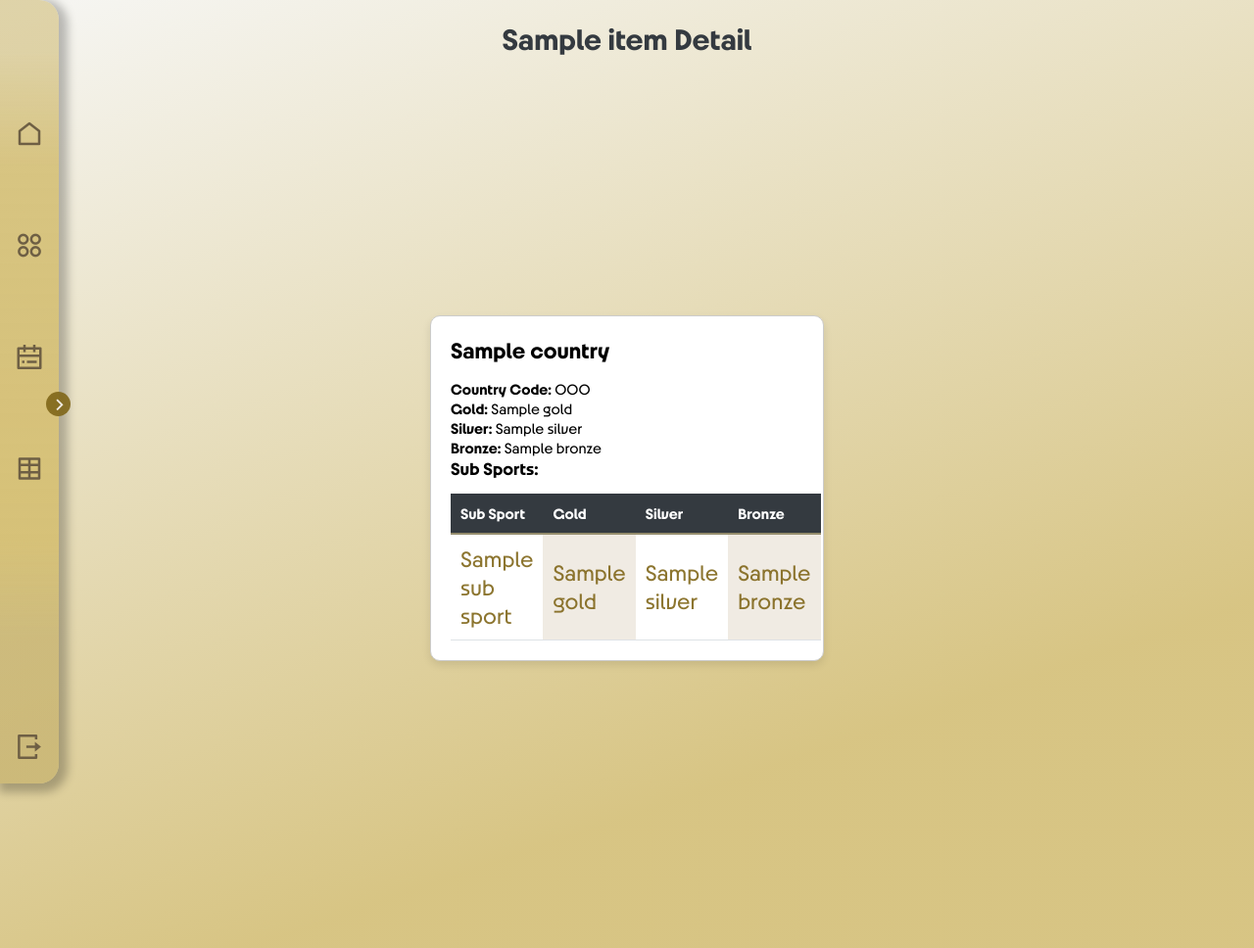
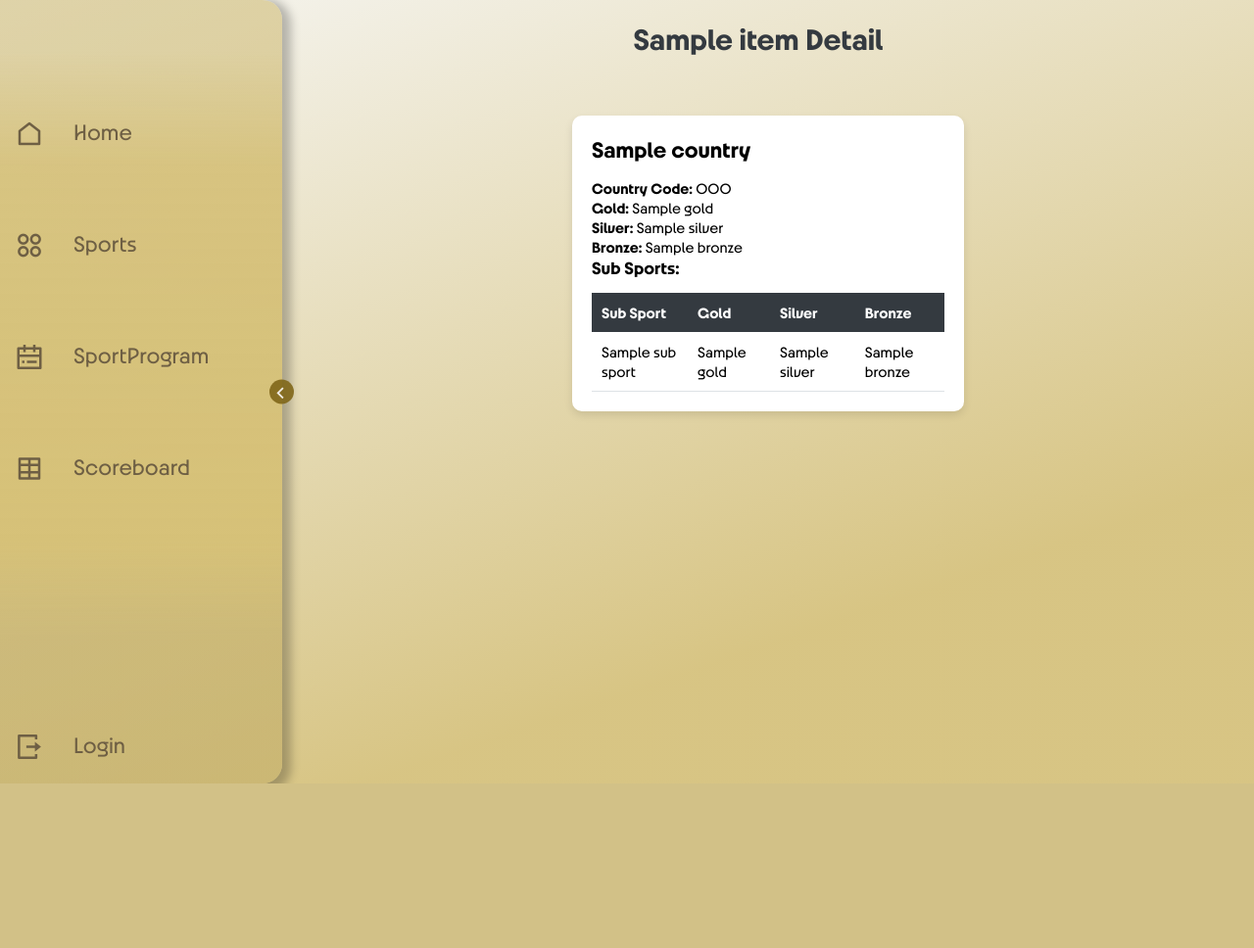
Before and after one commit to kuisskui/Audience-Application, a Django app: page /sport/1 in a window 1280 px wide. Shown: the whole page at 98% size. After the commit the page ends 800 px from the top, so only its background shows below. Run offline with Django 4.2, Linux system fonts and the light colour scheme; tables that the repository leaves empty hold one stand-in row (values such as "Sample post"); a database or web service that is not in the repository returns one stand-in record (values such as "Sample title"); data that the repository does not hold is empty; some libraries are stand-ins or nearby versions.

```diff
--- a/audience/static/audience/base.css
+++ b/audience/static/audience/base.css
@@ -36,19 +36,19 @@ body {
   position: fixed;
 }
 
-/* .invisible-box {
+.invisible-box {
   float:left;
   width: 288px;
   height: 100vh;
   display: flex;
-} */
+}
 
-/* .invisible-box.close {
+.invisible-box.close {
   float:left;
   width: 60px;
   height: 100vh;
   display: flex;
-} */
+}
 
 .nav.close {
   float: left;
@@ -140,135 +140,3 @@ body {
   background-color: #f0ebe3;
   color: #a43939;;
 }
-
-.content-1 {
-width: 100%;
-padding-left: 60px;
-}
-
-
-.content-1 , table {
-border-collapse: collapse;
-z-index:-3;
-}
-.content-1 table , th , td {
-  width: 8vw;
-  padding-bottom: 2px;
-  padding-top: 2px;
-  border-bottom: 0.5px solid #958d6d;
-  border-collapse: collapse;
-  text-align:center;
-  background-color: #fff;
-  color: rgba(128, 102, 24, 0.9);
-}
-.content-1 table , thead {
-border-bottom: 2px solid #958d6d;
-position: sticky;
-top: 0;
-}
-
-.content-1 table tbody ,td {
-font-size: 24px
-}
-
-.content-1 th:nth-child(even),td:nth-child(even) {
-  background-color: #f0ebe3;
-}
-
-
-.searchBar {
-    width: 1039px;
-    height: 58px;
-    flex-shrink: 0;
-    border-radius: 100px;
-    background: #FFF;
-    box-shadow: 4px 4px 5px 1px rgba(0, 0, 0, 0.25);
-    margin: 20px auto;
-    display: block;
-}
-
-.sportList {
-    display: flex;
-    flex-wrap: wrap;
-    justify-content: space-between;
-    list-style: none;
-    padding: 0;
-    margin: 0 auto;
-    max-width: 1065px;
-}
-
-
-
-.sportList li {
-    width: 318px;
-    height: 366px;
-    flex-shrink: 0;
-    border-radius: 80px;
-    opacity: 0.8;
-    background: #FFFEFE;
-    box-shadow: 6px 4px 68px 11px rgba(0, 0, 0, 0.30), 0px 4px 6px 0px rgba(0, 0, 0, 0.25) inset;
-    margin-bottom: 20px;
-    text-align: center; /* Add this line to center-align text */
-    padding-top: 30px;
-}
-
-.sportList li a {
-    text-decoration: none; /* Remove underline from links */
-    color: inherit; /* Preserve the color from the parent */
-}
-
-.sportHeader {
-    text-align: center;
-}
-
-/* sport_detail.css */
-
-.sportCards {
-    width: 80%;
-    margin: auto;
-    text-align: center;
-}
-
-.sportTable {
-    margin-top: 20px;
-    width: 100%; /* Make the table take full width */
-}
-
-
-/* Center the entire content on the page */
-.sportContainer {
-    display: flex;
-    justify-content: center;
-    align-items: center;
-    height: 100vh; /* Adjust the height as needed */
-}
-
-.sportContainer {
-            display: flex;
-            flex-direction: column;
-            align-items: center;
-            margin-bottom: 50px;
-}
-
-.sportCard {
-    width: 80%;
-    margin-top: 20px;
-    border: 1px solid #ccc;
-    border-radius: 8px;
-    height: auto; /* Adjust the height as needed */
-}
-
-.card-body {
-    padding: 20px;
-}
-
-.sportTable {
-    width: 100%;
-    height: auto;
-}
-
-.sportTableth,
-.sportTabletd {
-    text-align: center;
-    padding: 8px;
-}
--- a/audience/templates/audience/base.html
+++ b/audience/templates/audience/base.html
@@ -15,7 +15,7 @@
 </head>
 <body>
 <div class="invisible-box"></div>
-    <nav class="nav close">
+    <nav class="nav">
         <div class="paths">
 
             <div class="icon-box">
--- a/audience/templates/audience/scoreboard.html
+++ b/audience/templates/audience/scoreboard.html
@@ -17,11 +17,8 @@
     {% block content %}
     <div class="right">
         <p class="score-board-title">Scoreboard<p></p>
-
         <div class="outer-box2">
             <div class="score-board">
-
-
                     <br>
                     <div class="medals">
                         <table>
```
Lines whose indentation alone changed are shown as unchanged.
